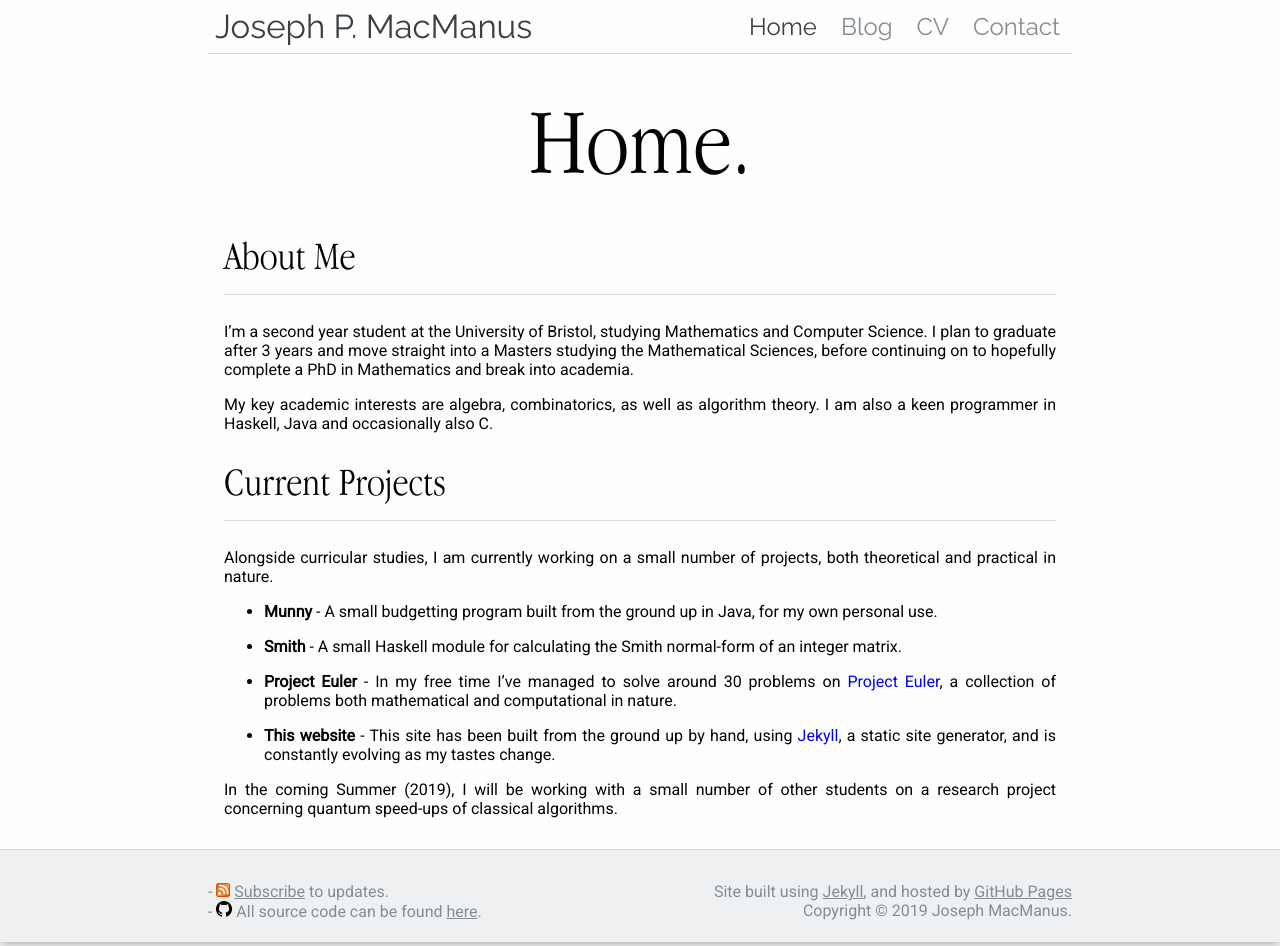
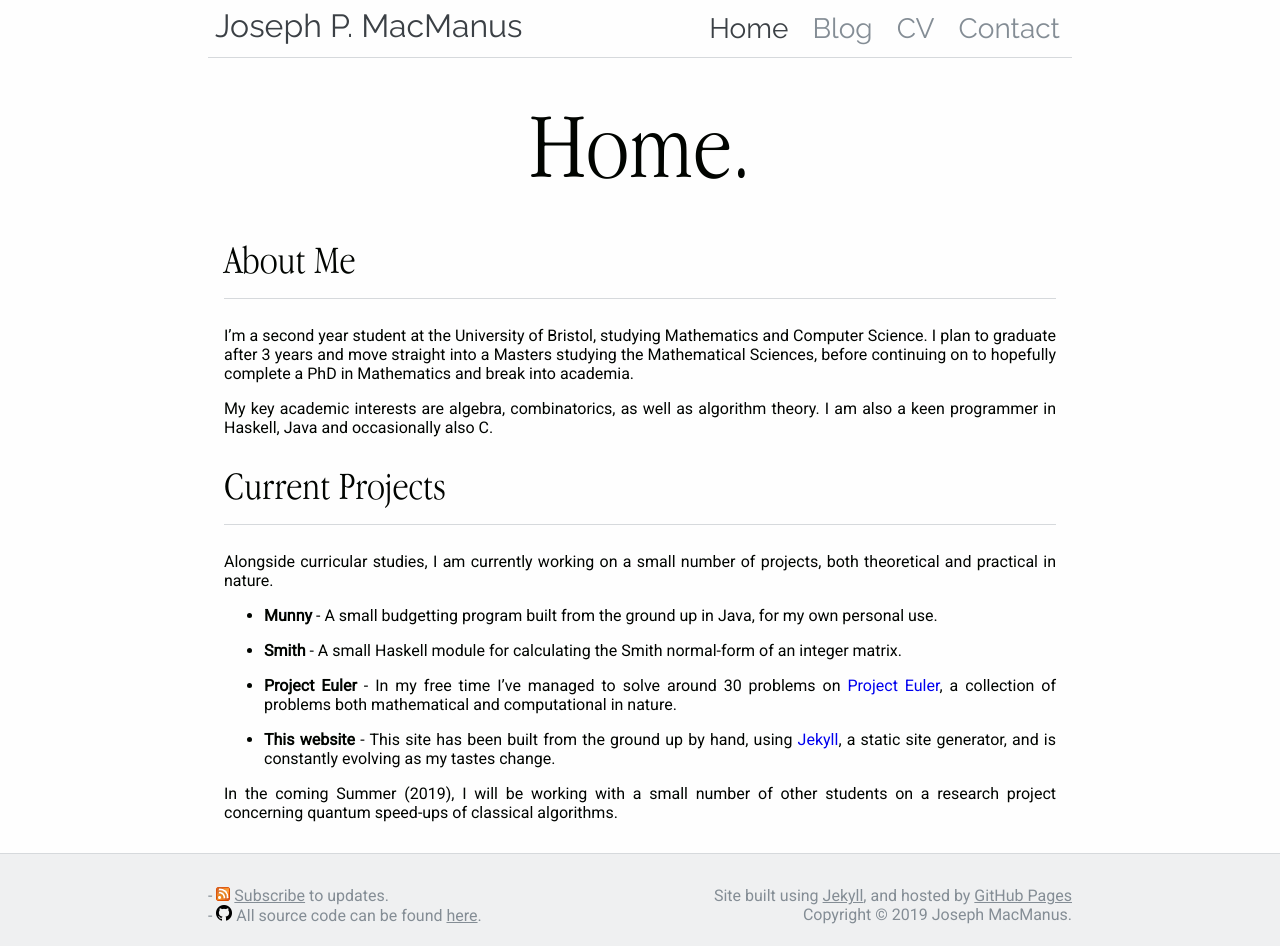
Before and after one commit to tiepdotme/jpmacmanus.me, a Jekyll site: the page built from index.md, in a window 1280 px wide. Built offline with Jekyll 4.4.1, drawn with Linux system fonts in a browser that asks for light colours; formulas are drawn with MathJax 3.

Commit message:
small font size changes

```diff
--- a/_sass/header.scss
+++ b/_sass/header.scss
@@ -26,7 +26,7 @@
 
 .headerItem {
   //display: inline-block;
-  font-size: 24px;
+  font-size: 1.75em;
   padding: 12px;
   font-family: 'Raleway', sans-serif;
   float: left;
@@ -66,7 +66,7 @@
 #namelink {
   // border-right: 1px solid #555555;
   float: left;
-  font-size: 33px;
+  font-size: 2em;
   padding: 7px;
   font-weight: normal;
   color: $active-header-link;
--- a/_sass/sidebar-right.scss
+++ b/_sass/sidebar-right.scss
@@ -7,18 +7,18 @@
 }
 
 li.sidebar-preview {
-  font-size: 0.75em;
+  font-size: 0.8em;
   padding-left: 0;
 }
 
 h3.sidebar-post-title {
-  font-size: 1.1em;
+  font-size: 1.15em;
   margin: 0;
   display:inline-block;
 }
 
 h4.sidebar-post-date {
-  font-size: 0.75em;
+  font-size: 1em;
   margin: 0;
   display: inline-block;
 }
```
